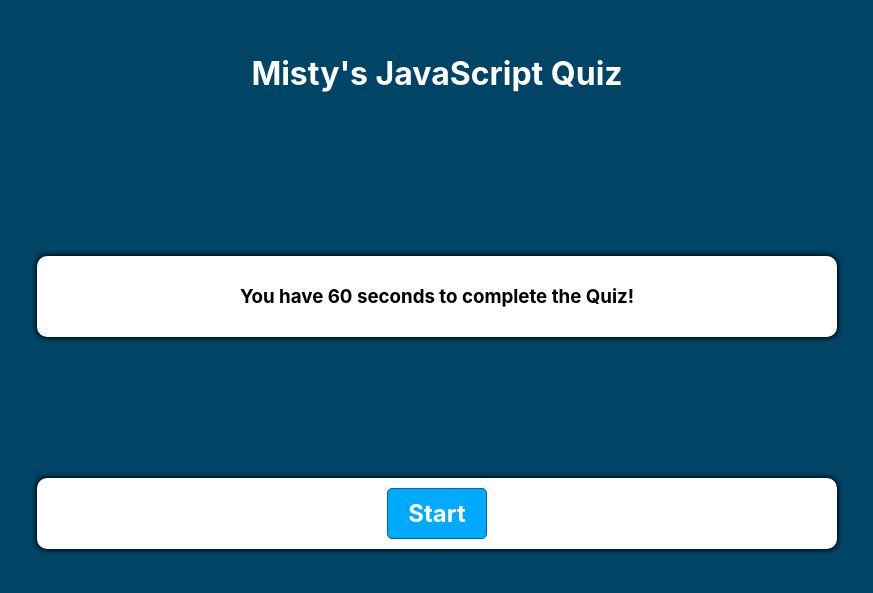
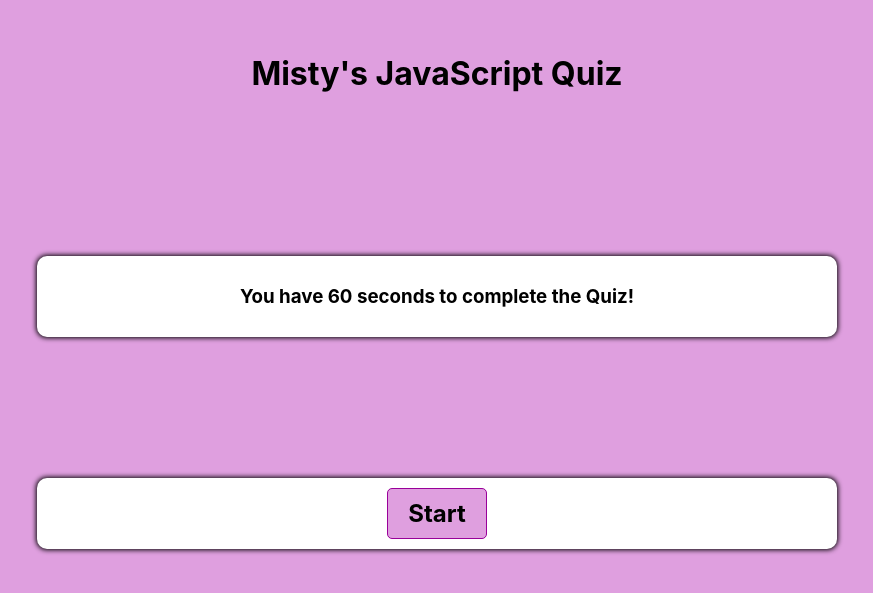
Before and after one commit to mistwhit/code-quiz, a plain HTML site: page index.html in a window 1280 px wide. Shown: the part 109-702 px from the top of the page, without its empty margins (203-1076 px from the left). Drawn offline with Linux system fonts and the light colour scheme.

Commit message:
Updated styling and JS

```diff
--- a/style.css
+++ b/style.css
@@ -7,13 +7,13 @@
 
 /* This declares variables for the colors used throughout the program */
 :root {
-    --hue-neutral: 200;
+    --hue-neutral: 300;
     --hue-wrong: 0;
     --hue-correct: 145;
   }
 
 header {
-    color: white;
+    color: black;
 }
 
 body {
@@ -26,7 +26,7 @@ body {
     flex-direction: column;
     justify-content: space-evenly;
     align-items: center;
-    background-color: hsl(var(--hue), 100%, 20%);
+    background-color: hsl(var(--hue), 50%, 75%);
 }
 
 /* This changes the color of the body when the answer is correct */
@@ -62,10 +62,10 @@ body.correct {
 .btn {
     --hue: var(--hue-neutral);
     border: 1px solid hsl(var(--hue), 100%, 30%);
-    background-color: hsl(var(--hue), 100%, 50%);
+    background-color: hsl(var(--hue), 50%, 75%);
     border-radius: 5px;
     padding: 5px 10px;
-    color: white;
+    color: black;
     outline: none;
   }
 
```
Also changed, not shown: script.js (+32 -6 lines), screenshot-code-quiz.png, 1 other file.
